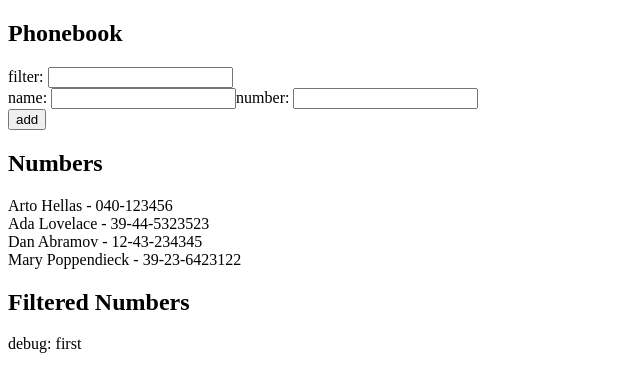
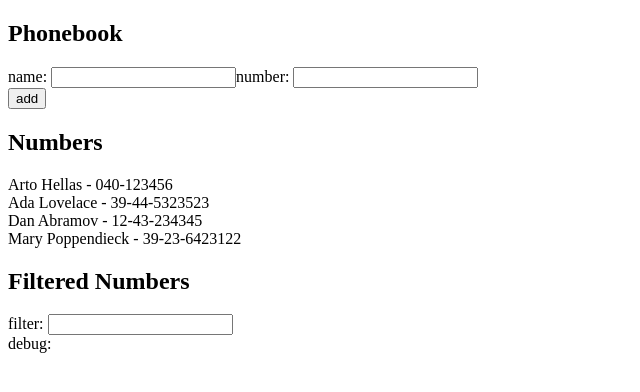
Before and after one commit to abishekh-manoharan/fullstackopen, a React (Create React App) app: page / in a window 1280 px wide. Shown: the top 392 px of the page, without its empty margins (0-640 px from the left). Built offline with nearby package versions, Linux system fonts and the light colour scheme.

Commit message:
made seperate components

```diff
--- a/src/App.js
+++ b/src/App.js
@@ -1,4 +1,7 @@
 import { useState } from 'react'
+import Filter from './components/Filter'
+import FormAddPeople from './components/FormAddPeople'
+import NumbersList from './components/NumbersList'
 
 const App = () => {
   const [persons, setPersons] = useState([
@@ -10,7 +13,6 @@ const App = () => {
   const [filteredPersons, setFilteredPersons] = useState([])
   const [newName, setNewName] = useState('')
   const [newNumber, setNewNumber] = useState()
-  const [filterName, setFilterName] = useState('first')
 
   const handleNameChange = (e) => {
     setNewName(e.target.value)
@@ -48,26 +50,13 @@ const App = () => {
   return (
     <div>
       <h2>Phonebook</h2>
-      filter: <input onChange={handlerFilterNameChange} />
-      <form onSubmit={handleNewNameAdd}>
-        <div>
-          name: <input onChange={handleNameChange} />
-          number: <input onChange={handleNumberChange} />
-        </div>
-        <div>
-          <button type="submit">add</button>
-        </div>
-      </form>
-      <h2>Numbers</h2>
-      {
-        persons.map((e)=><div key={e.name}>{e.name} - {e.number}</div>)
-      }
-      <h2>Filtered Numbers</h2>
-      {
-        filteredPersons.map((e)=><div key={e.name}>{e.name} - {e.number}</div>)
-      }
 
-      <div>debug: {newName} {newNumber} {filterName}</div>
+      <FormAddPeople handleNewNameAdd={handleNewNameAdd} handleNameChange={handleNameChange} handleNumberChange={handleNumberChange}/>
+
+      <NumbersList persons={persons}/>
+
+      <Filter filteredPersons={filteredPersons} handlerFilterNameChange={handlerFilterNameChange}/>
+      <div>debug: {newName} {newNumber}</div>
     </div>
 
   )
--- /dev/null
+++ b/src/components/Filter.js
@@ -0,0 +1,15 @@
+import React from 'react';
+
+function Filter({filteredPersons, handlerFilterNameChange}) {
+    return (
+        <div>
+            <h2>Filtered Numbers</h2>
+            filter: <input onChange={handlerFilterNameChange} />
+            {
+                filteredPersons.map((e) => <div key={e.name}>{e.name} - {e.number}</div>)
+            }
+        </div>
+    );
+}
+
+export default Filter;
--- /dev/null
+++ b/src/components/FormAddPeople.js
@@ -0,0 +1,21 @@
+import React from 'react';
+
+function FormAddPeople({handleNewNameAdd,
+    handleNameChange,
+    handleNumberChange}) {
+    return (
+        <div>
+            <form onSubmit={handleNewNameAdd}>
+        <div>
+          name: <input onChange={handleNameChange} />
+          number: <input onChange={handleNumberChange} />
+        </div>
+        <div>
+          <button type="submit">add</button>
+        </div>
+      </form>
+        </div>
+    );
+}
+
+export default FormAddPeople;
--- /dev/null
+++ b/src/components/NumbersList.js
@@ -0,0 +1,14 @@
+import React from 'react';
+
+function NumbersList({persons}) {
+    return (
+        <div>
+            <h2>Numbers</h2>
+            {
+                persons.map((e) => <div key={e.name}>{e.name} - {e.number}</div>)
+            }
+        </div>
+    );
+}
+
+export default NumbersList;
```
